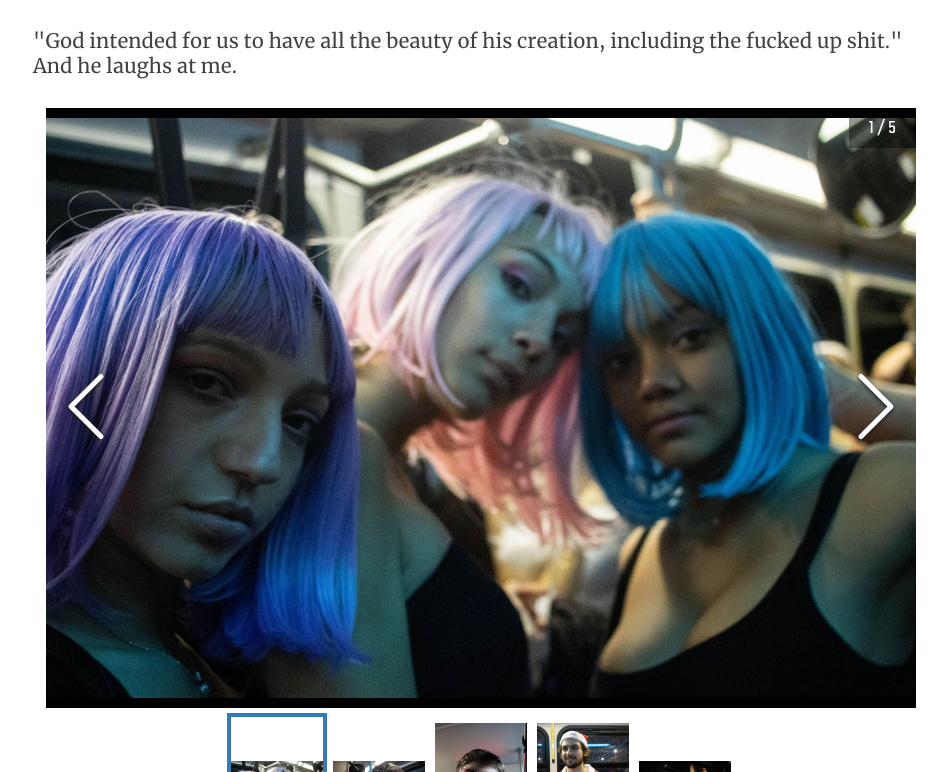
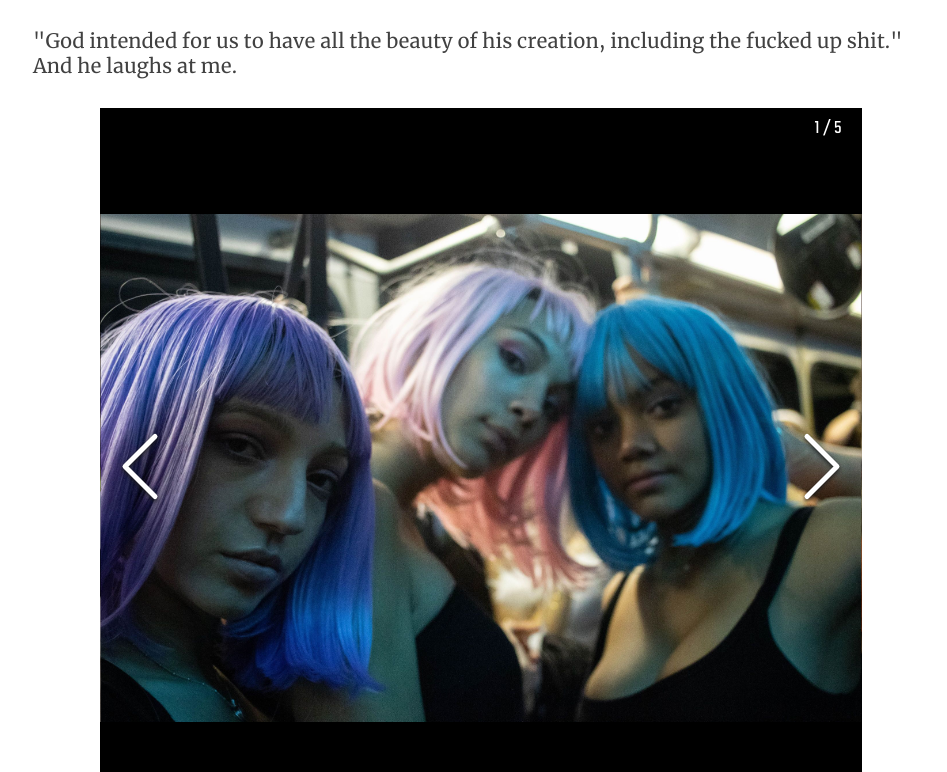
Before and after one commit to The-Diamondback-Lab/halloween-2019, a Next.js app: page / in a window 1280 px wide. Shown: the part 2208-2980 px from the top of the page, without its empty margins (159-1106 px from the left). Built offline with nearby package versions, Linux system fonts and the light colour scheme.

Commit message:
Changed breakpoint styles for galleries

```diff
--- a/styles/content.css
+++ b/styles/content.css
@@ -61,11 +61,11 @@ p.article-paragraph {
 
 @media screen and (min-width: 981px) {
   .gallery-wrapper {
-    width: 870px;
+    width: 85%;
   }
 
   .image-gallery-slide img {
-    height: 600px;
+    height: 720px;
   }
 
   .image-gallery-thumbnail-inner img {
```
